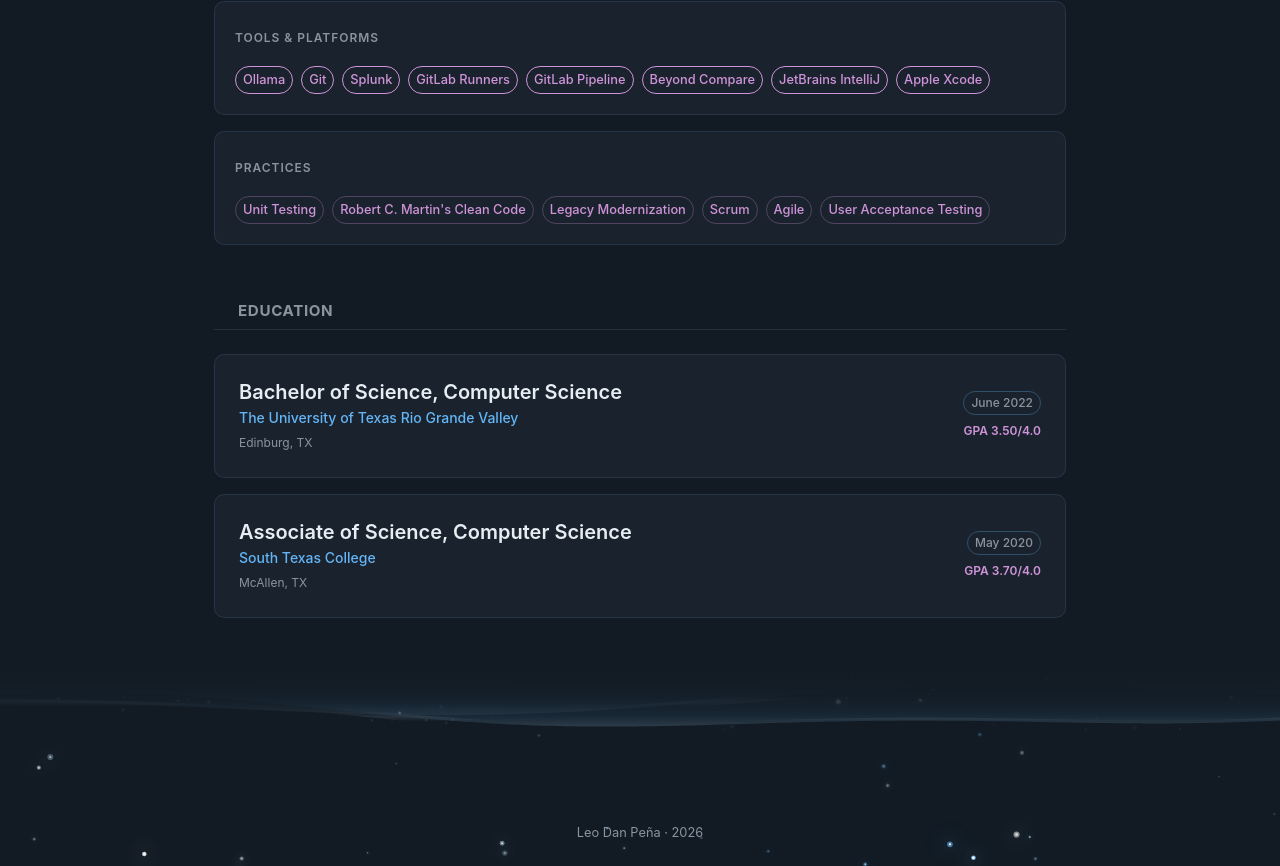
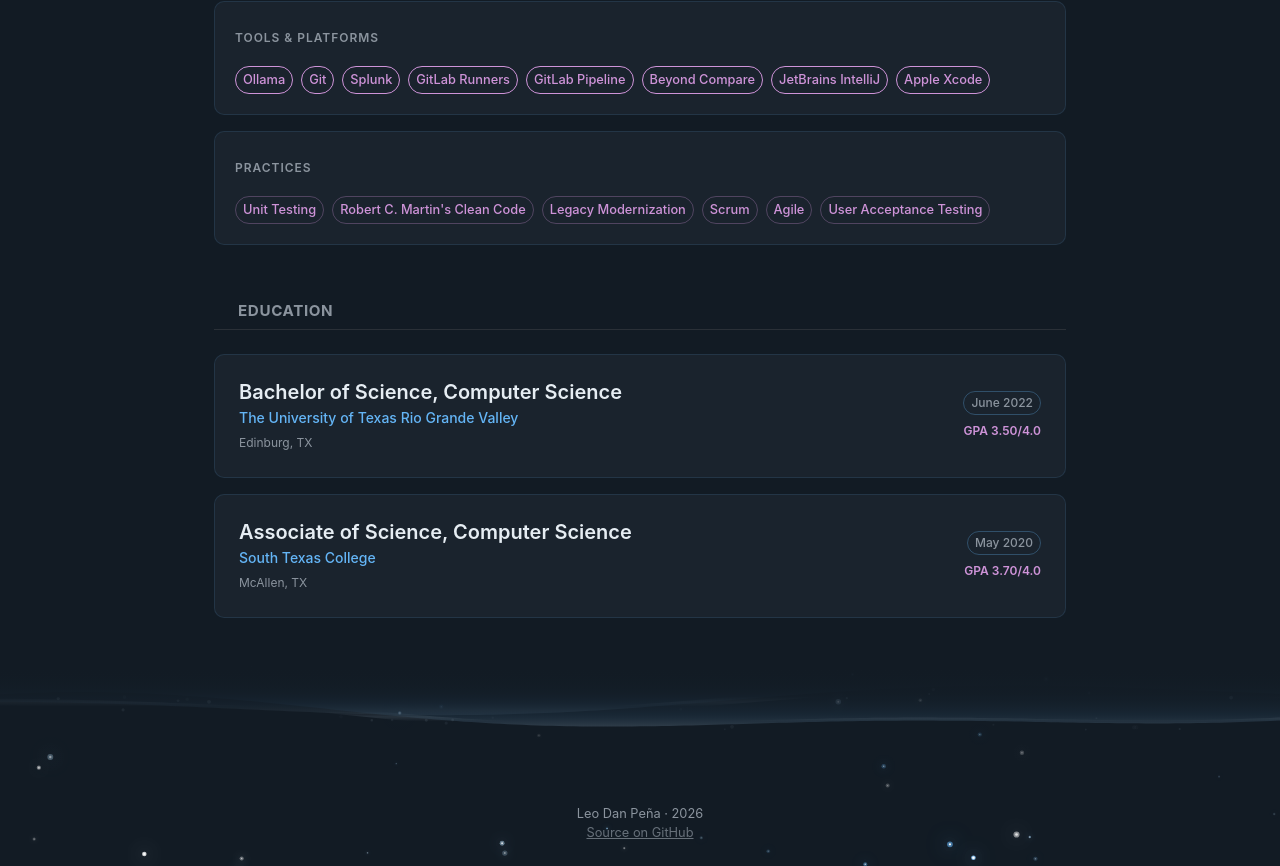
Before and after one commit to leo9-py/leo9-py.github.io, a React (Vite) app: page / in a window 1280 px wide. Shown: the part 2216-3082 px from the top of the page. Built offline with nearby package versions, Linux system fonts and the light colour scheme; some icons are missing.

Commit message:
Add GitHub repo link to footer

```diff
--- a/src/App.tsx
+++ b/src/App.tsx
@@ -187,8 +187,18 @@ function ResumeContent() {
           />
           {settings.particles && <ParticleCanvas />}
           {settings.waves && <WaveEffect position="bottom" flip />}
-          <Box sx={{ position: 'relative', zIndex: 2, color: 'text.secondary', fontSize: '0.8rem' }}>
+          <Box sx={{ position: 'relative', zIndex: 2, color: 'text.secondary', fontSize: '0.8rem', textAlign: 'center' }}>
             Leo Dan Peña · {new Date().getFullYear()}
+            <br />
+            <Box
+              component="a"
+              href="https://github.com/leo9-py/leo9-py.github.io"
+              target="_blank"
+              rel="noopener noreferrer"
+              sx={{ color: 'text.secondary', opacity: 0.7, '&:hover': { opacity: 1 } }}
+            >
+              Source on GitHub
+            </Box>
           </Box>
         </Box>
       </Box>
```
